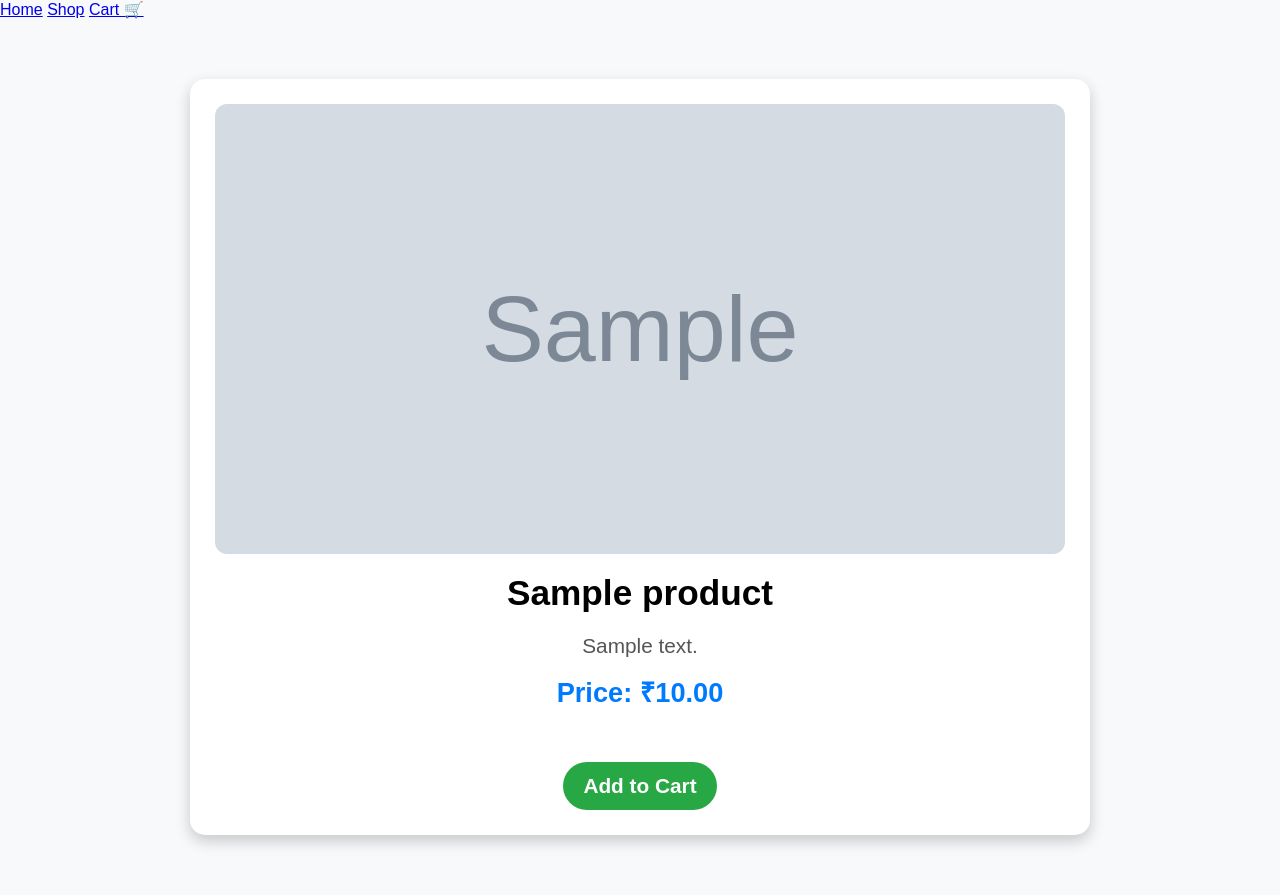
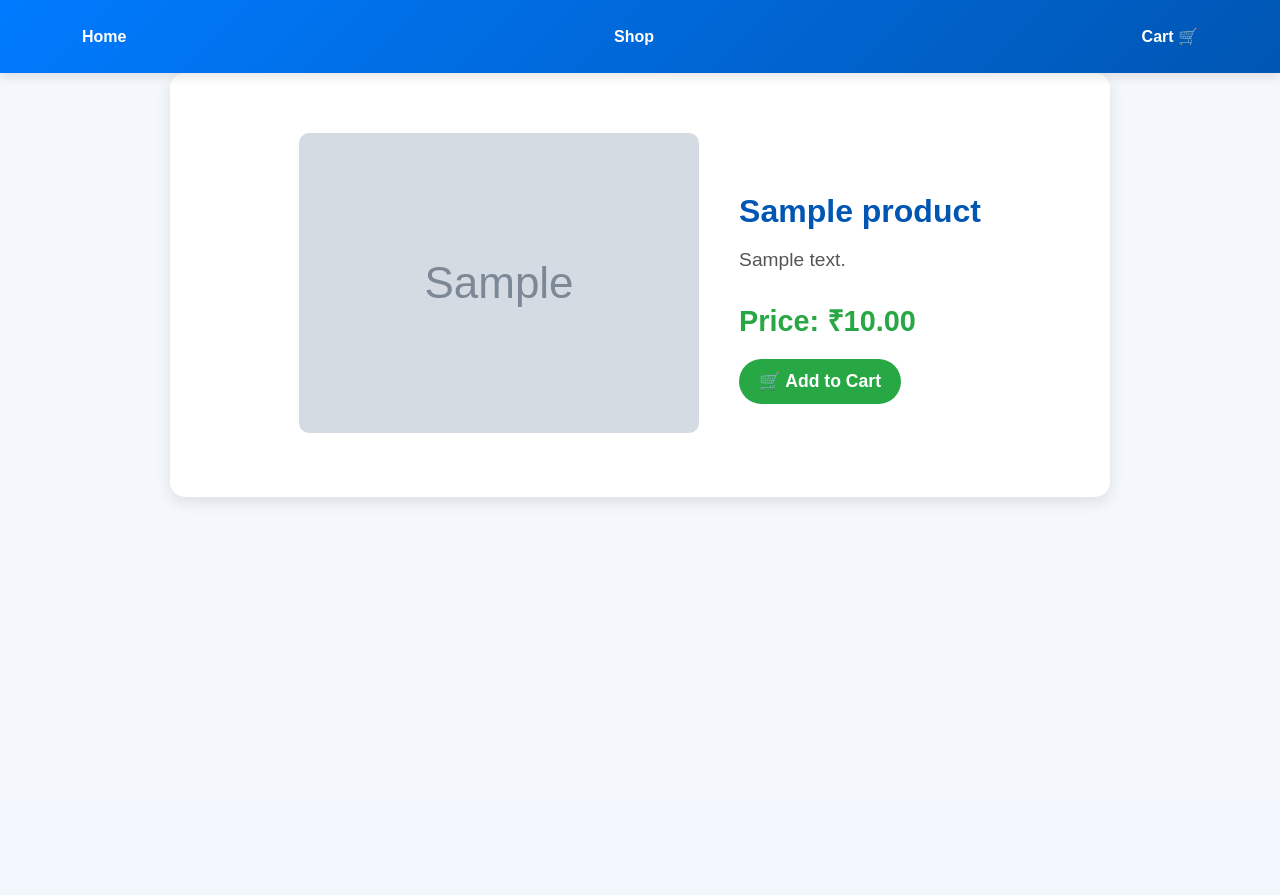
Before and after one commit to Tusharjungli/auto_store, a Django app: page /products/1/ in a window 1280 px wide. After the commit the page ends 503 px from the top, so only its background shows below. Run offline with Django 4.2, Linux system fonts and the light colour scheme; tables that the repository leaves empty hold one stand-in row (values such as "Sample post"); grey boxes marked "Sample" are stand-in pictures.

Commit message:
made more changes to product page

```diff
--- a/products/templates/products/product_detail.html
+++ b/products/templates/products/product_detail.html
@@ -18,14 +18,16 @@
 
     <!-- ✅ Product Detail Section -->
     <div class="product-detail-container">
-        <img src="{{ product.image.url }}" alt="{{ product.name }}" class="product-image">
+        <div class="product-image-container">
+            <img src="{{ product.image.url }}" alt="{{ product.name }}" class="product-image">
+        </div>
 
         <div class="product-info">
-            <h2>{{ product.name }}</h2>
-            <p>{{ product.description }}</p>
-            <h3>Price: ₹{{ product.price }}</h3>
+            <h2 class="product-title">{{ product.name }}</h2>
+            <p class="product-description">{{ product.description }}</p>
+            <h3 class="product-price">Price: <span>₹{{ product.price }}</span></h3>
 
-            <a href="{% url 'add_to_cart' product.id %}" class="add-to-cart-btn">Add to Cart</a>
+            <a href="{% url 'add_to_cart' product.id %}" class="add-to-cart-btn">🛒 Add to Cart</a>
         </div>
     </div>
 
--- a/static/css/product.css
+++ b/static/css/product.css
@@ -1,15 +1,43 @@
-/* ✅ Advanced Product Page Styling */
+/* ✅ General Page Styling */
 body {
     font-family: 'Poppins', sans-serif;
-    background-color: #f8f9fa;
+    background-color: #f4f7fc;
     margin: 0;
     padding: 0;
-    transition: background 0.3s ease-in-out;
+    color: #333;
 }
 
-/* ✅ Product List Page */
+/* ✅ Navigation Bar */
+.navbar {
+    background: linear-gradient(135deg, #007bff, #0056b3);
+    padding: 15px 5%;
+    display: flex;
+    justify-content: space-between;
+    align-items: center;
+    position: sticky;
+    top: 0;
+    width: 90%;
+    z-index: 1000;
+    box-shadow: 0px 4px 10px rgba(0, 0, 0, 0.1);
+}
+
+.navbar a {
+    color: white;
+    text-decoration: none;
+    padding: 12px 18px;
+    font-weight: 600;
+    transition: all 0.3s ease-in-out;
+}
+
+.navbar a:hover {
+    background-color: rgba(255, 255, 255, 0.2);
+    border-radius: 8px;
+    transform: scale(1.1);
+}
+
+/* ✅ Product List */
 .product-list-container {
-    max-width: 1200px;
+    max-width: 1100px;
     margin: 60px auto;
     text-align: center;
     padding: 20px;
@@ -21,7 +49,6 @@ body {
     color: #007bff;
 }
 
-/* ✅ Product Grid */
 .product-grid {
     display: grid;
     grid-template-columns: repeat(auto-fit, minmax(280px, 1fr));
@@ -29,9 +56,10 @@ body {
     justify-content: center;
 }
 
+/* ✅ Product Card */
 .product-card {
     background: white;
-    padding: 20px;
+    padding: 15px;
     border-radius: 15px;
     box-shadow: 0px 5px 15px rgba(0, 0, 0, 0.2);
     text-align: center;
@@ -94,41 +122,55 @@ body {
 
 /* ✅ Product Detail Page */
 .product-detail-container {
-    max-width: 850px;
-    margin: 60px auto;
+    display: flex;
+    justify-content: center;
+    align-items: center;
+    gap: 40px;
+    padding: 60px 20px;
+    max-width: 900px;
+    margin: auto;
     background: white;
-    padding: 25px;
+    box-shadow: 0px 5px 15px rgba(0, 0, 0, 0.1);
     border-radius: 15px;
-    box-shadow: 0px 6px 15px rgba(0, 0, 0, 0.2);
-    text-align: center;
 }
 
 .product-image {
-    width: 100%;
-    max-height: 450px;
-    object-fit: cover;
-    border-radius: 12px;
+    max-width: 400px;
+    height: auto;
+    border-radius: 10px;
+}
+
+.product-info {
+    text-align: left;
+    max-width: 400px;
 }
 
 .product-info h2 {
-    font-size: 2.2em;
-    margin: 15px 0;
-    font-weight: bold;
+    font-size: 2em;
+    color: #0056b3;
+    margin-bottom: 10px;
 }
 
 .product-info p {
-    font-size: 1.3em;
+    font-size: 1.2em;
     color: #555;
     margin-bottom: 15px;
 }
 
 .product-info h3 {
-    font-size: 1.7em;
-    color: #007bff;
-    margin-top: 15px;
+    font-size: 1.8em;
+    color: #28a745;
+    margin-bottom: 20px;
 }
 
-.add-to-cart-btn {
-    margin-top: 25px;
-    font-size: 1.3em;
+/* ✅ Footer */
+.footer {
+    background-color: #343a40;
+    color: white;
+    text-align: center;
+    padding: 20px;
+    font-size: 1.1em;
+    font-weight: 500;
+    margin-top: 60px;
+    box-shadow: 0px -5px 15px rgba(0, 0, 0, 0.1);
 }
```
Also changed, not shown: products/templates/products/product_list.html (+10 -7 lines).
